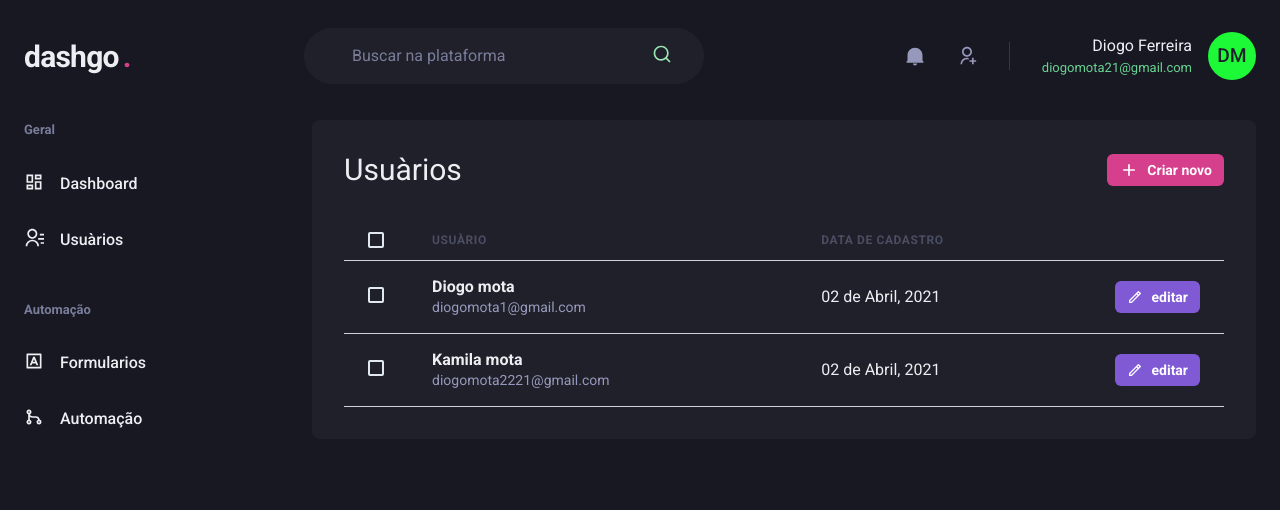
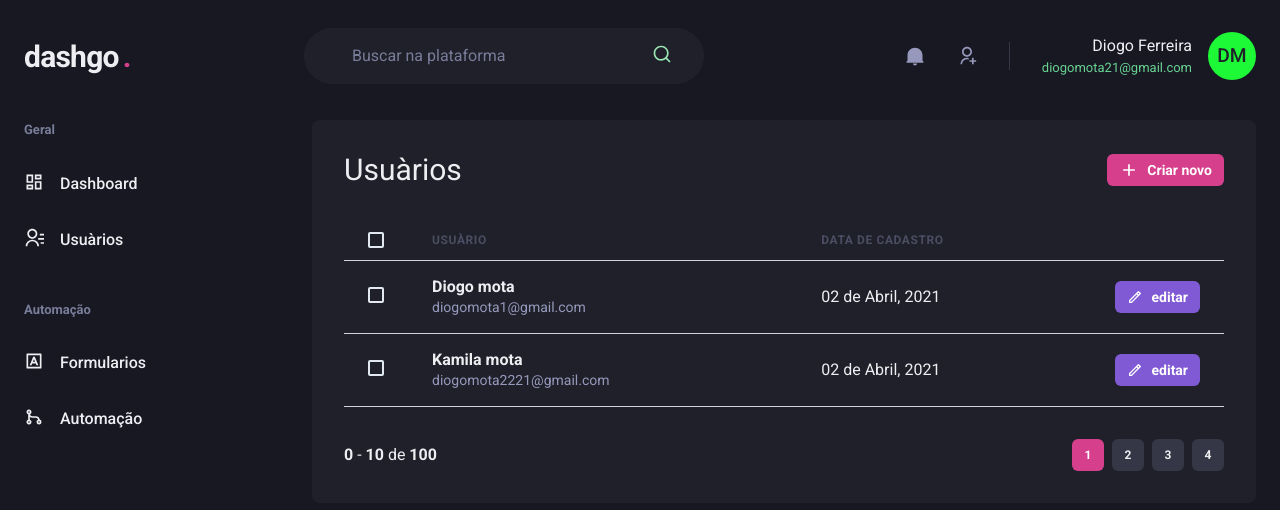
Before and after one commit to DIOGO-MOTA/Dashboard, a Next.js app: page /users in a window 1280 px wide. Shown: the top 510 px of the page. Built offline with nearby package versions, Linux system fonts and the light colour scheme.

Commit message:
pagination

```diff
--- /dev/null
+++ b/src/components/Pagination.tsx
@@ -0,0 +1,65 @@
+import { Stack, Button, Box } from "@chakra-ui/react";
+
+export function Pagination() {
+  return (
+    <Stack
+      direction="row"
+      spacing="6"
+      mt="8"
+      justify="space-between"
+      align="center"
+    >
+      <Box>
+        <strong>0</strong> - <strong>10</strong> de <strong>100</strong>
+      </Box>
+     <Stack direction="row" spacing="2">
+     <Button
+        size="sm"
+        fontSize="xs"
+        width="4"
+        colorScheme="pink"
+        disabled
+        _disabled={{
+          bgColor: 'pink.500',
+          cursor: 'default',
+        }}
+      >
+        1
+      </Button>
+      <Button
+        size="sm"
+        fontSize="xs"
+        width="4"
+        bg="gray.700"
+        _hover={{
+          bgColor: 'gray.500',
+        }}
+      >
+        2
+      </Button>
+      <Button
+        size="sm"
+        fontSize="xs"
+        width="4"
+        bg="gray.700"
+        _hover={{
+          bgColor: 'gray.500',
+        }}
+      >
+        3
+      </Button>
+      <Button
+        size="sm"
+        fontSize="xs"
+        width="4"
+        bg="gray.700"
+        _hover={{
+          bgColor: 'gray.500',
+        }}
+      >
+        4
+      </Button>
+     </Stack>
+    </Stack>
+  )
+}
--- a/src/pages/users/index.tsx
+++ b/src/pages/users/index.tsx
@@ -2,6 +2,7 @@
 import { RiAddLine, RiPagesLine, RiPaintLine, RiPencilLine } from "react-icons/ri";
 
 import { Header } from "../../components/Header";
+import { Pagination } from "../../components/Pagination";
 import { Sidebar } from "../../components/Sidebar";
 
 
@@ -92,10 +93,10 @@
               </Tr>
             </Tbody>
           </Table>
+
+          <Pagination />
         </Box>
       </Flex>
-
-
 
 
     </Box>
```
